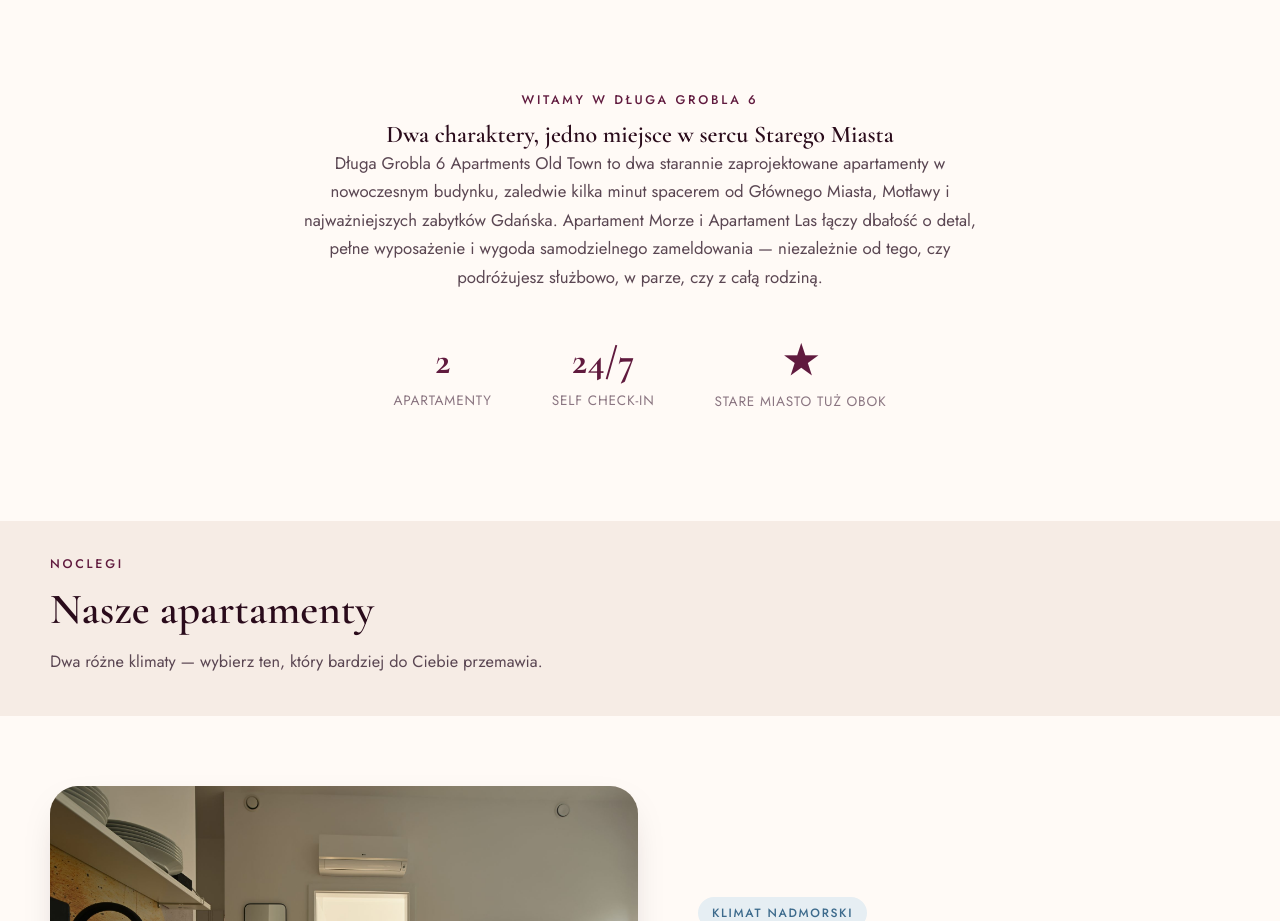
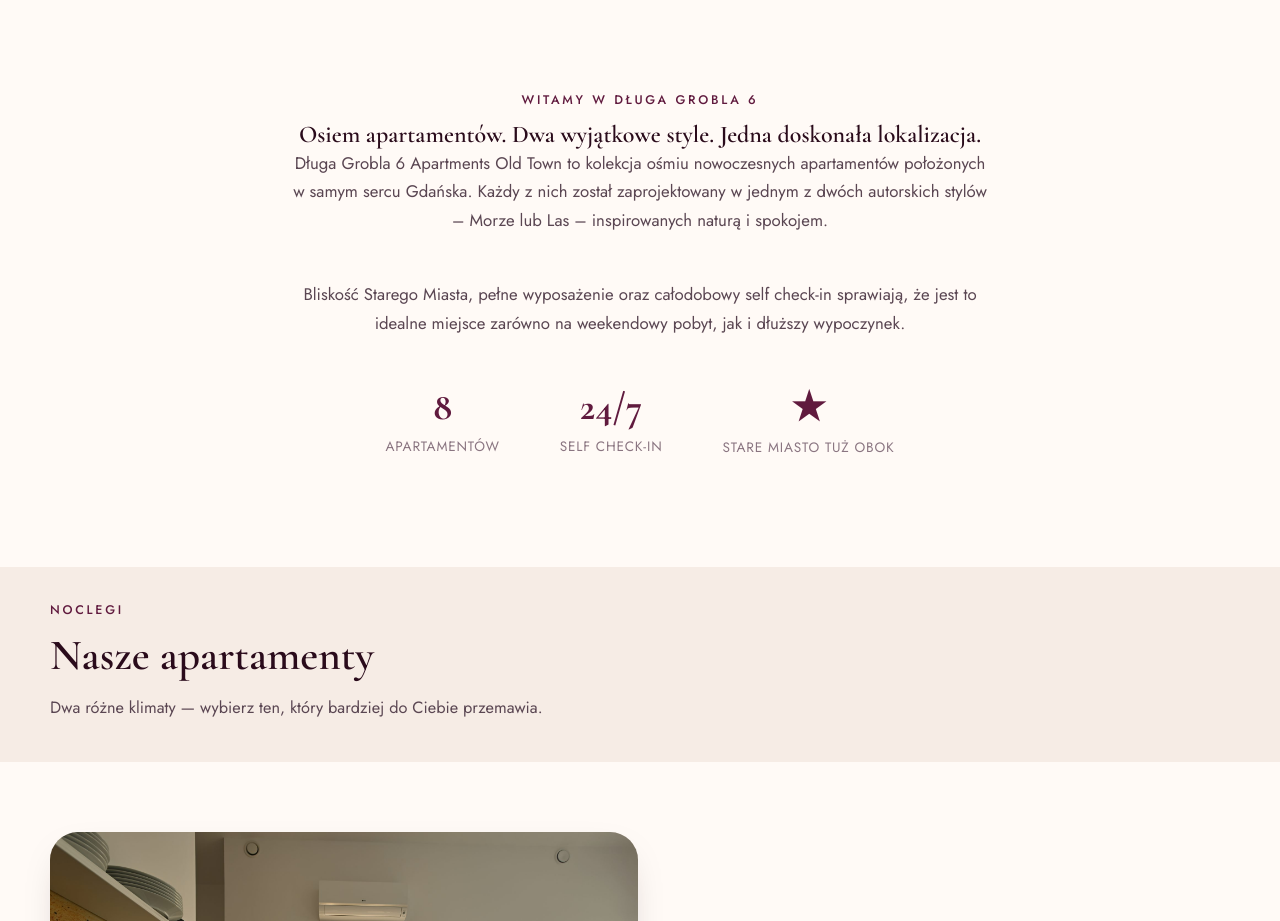
Before and after one commit to PaniMigrena/dluga-grobla-6, a plain HTML site: page index.html in a window 1280 px wide. Shown: the part 820-1741 px from the top of the page. Drawn offline with nearby package versions, Linux system fonts and the light colour scheme.

Commit message:
Update intro section and apartment count
Co-Authored-By: Claude Sonnet 5 <noreply@anthropic.com>

```diff
--- a/index.html
+++ b/index.html
@@ -145,18 +145,21 @@
   <section class="intro" id="intro">
     <div class="container intro-inner">
       <p class="eyebrow reveal" data-reveal>Witamy w Długa Grobla 6</p>
-      <h2 class="reveal" data-reveal>Dwa charaktery, jedno miejsce w sercu Starego Miasta</h2>
+      <h2 class="reveal" data-reveal>Osiem apartamentów. Dwa wyjątkowe style. Jedna doskonała lokalizacja.</h2>
       <p class="intro-text reveal" data-reveal>
-        Długa Grobla 6 Apartments Old Town to dwa starannie zaprojektowane apartamenty
-        w nowoczesnym budynku, zaledwie kilka minut spacerem od Głównego Miasta,
-        Motławy i najważniejszych zabytków Gdańska. Apartament Morze i Apartament Las
-        łączy dbałość o detal, pełne wyposażenie i wygoda samodzielnego zameldowania
-        — niezależnie od tego, czy podróżujesz służbowo, w parze, czy z całą rodziną.
+        Długa Grobla 6 Apartments Old Town to kolekcja ośmiu nowoczesnych apartamentów
+        położonych w samym sercu Gdańska. Każdy z nich został zaprojektowany w jednym
+        z dwóch autorskich stylów – Morze lub Las – inspirowanych naturą i spokojem.
+      </p>
+      <p class="intro-text reveal" data-reveal>
+        Bliskość Starego Miasta, pełne wyposażenie oraz całodobowy self check-in
+        sprawiają, że jest to idealne miejsce zarówno na weekendowy pobyt, jak
+        i dłuższy wypoczynek.
       </p>
       <div class="intro-stats">
         <div class="stat reveal" data-reveal>
-          <span class="stat-num">2</span>
-          <span class="stat-label">Apartamenty</span>
+          <span class="stat-num">8</span>
+          <span class="stat-label">Apartamentów</span>
         </div>
         <div class="stat reveal" data-reveal>
           <span class="stat-num">24/7</span>
```
